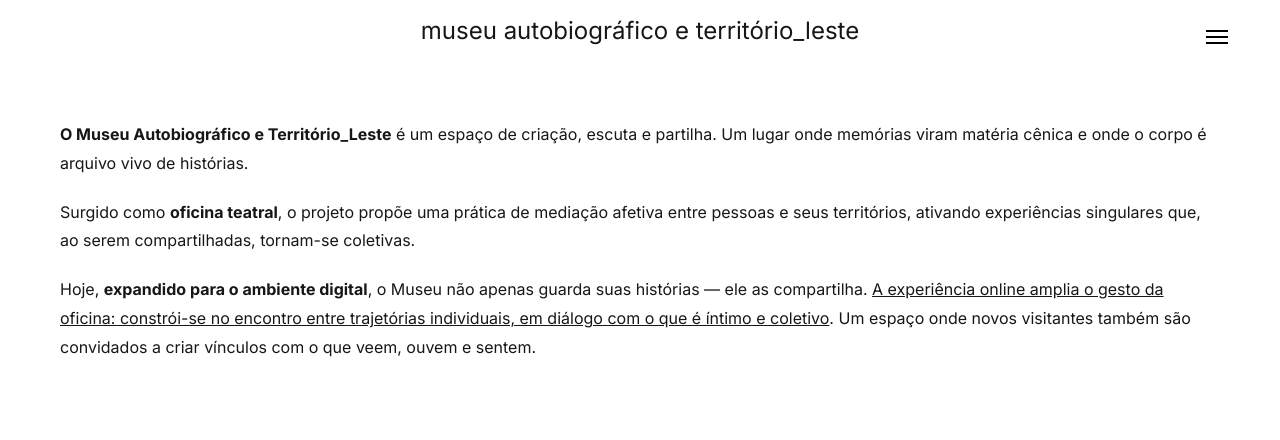
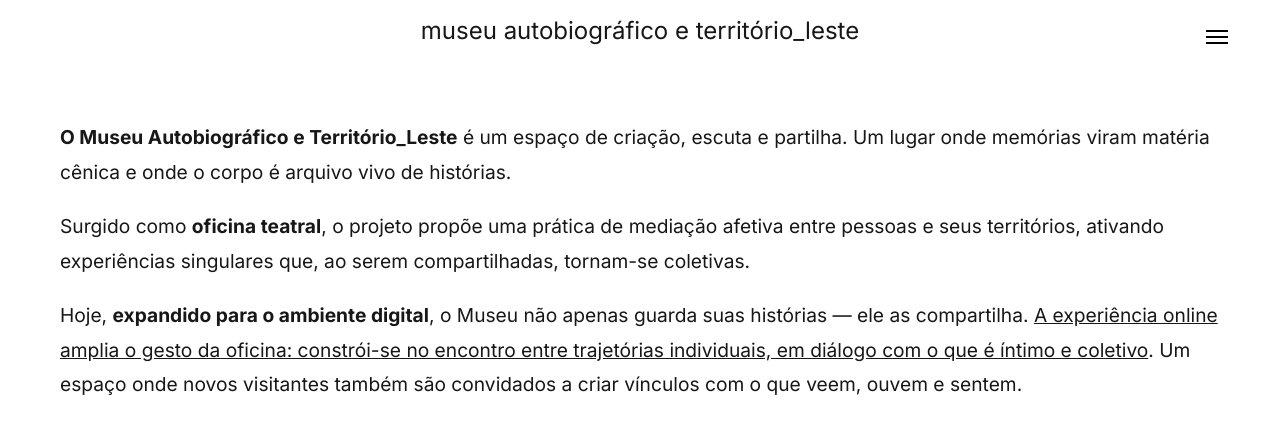
Before and after one commit to caiocastelhano/museu-autobiografico, a Next.js app: page /sobre in a window 1280 px wide. Shown: the top 440 px of the page. Built offline with nearby package versions, Linux system fonts and the light colour scheme; grey boxes are pictures that could not be loaded.

Commit message:
Aumenta fonte da introdução da página Sobre

```diff
--- a/src/app/sobre/Sobre.module.css
+++ b/src/app/sobre/Sobre.module.css
@@ -32,7 +32,7 @@
   flex-direction: column;
   gap: 20px;
   margin-bottom: 40px;
-  font-size: 1rem;
+  font-size: 1.2rem;
   line-height: 1.8;
 }
 
```
